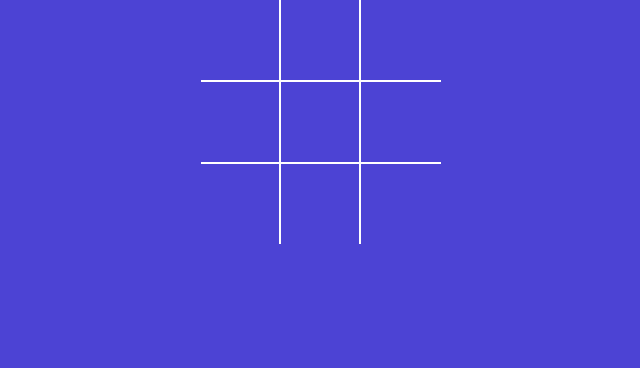
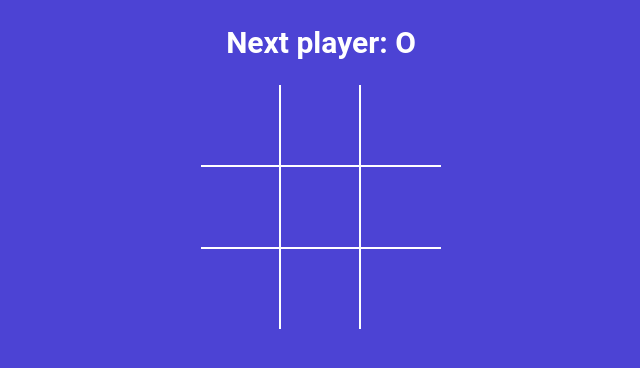
Before and after one commit to Wolfhunter437/Tic-Tac-Toe, a React (Vite) app: page / in a window 1280 px wide. Shown: the top 368 px of the page, without its empty margins (319-959 px from the left). Built offline with nearby package versions, Linux system fonts and the light colour scheme.

Commit message:
winner function added

```diff
--- a/src/App.jsx
+++ b/src/App.jsx
@@ -1,12 +1,39 @@
 import './App.scss'
+import React, { useState } from 'react'
 import Board from './Components/Board'
+import { calculateWinner } from './Winner'
 
 function App() {
 
+  const [squares, setSquares] = useState(Array(9).fill(null))
+  const [isXNext, setIsXNext] = useState(false);
+
+  const winner = calculateWinner(squares);
+  const nextPlayer = isXNext ? 'X' : 'O';
+  const statusMessage = winner ? `Winner is ${winner}` : `Next player: ${nextPlayer}`
+
+  const handleSquareClick = position => {
+    if(squares[position] || winner){
+      return;
+    }
+
+    setSquares((currentSquares) => {
+      return currentSquares.map((squareValue, pos) =>{
+        if(position === pos){
+          return isXNext ? 'X' : 'O';
+        }
+
+        return squareValue;
+      })
+    })
+
+    setIsXNext((currentIsXNext) => !currentIsXNext)
+  }
 
   return (
     <div className='app'>
-      <Board />
+      <h2>{statusMessage}</h2>
+      <Board squares={squares} handleSquareClick={handleSquareClick}/>
     </div>
   )
 }
--- a/src/Components/Board.jsx
+++ b/src/Components/Board.jsx
@@ -1,28 +1,6 @@
-import React, { useState } from 'react'
 import Square from './Square'
 
-export default function Board() {
-
-  const [squares, setSquares] = useState(Array(9).fill(null))
-  const [isXNext, setIsXNext] = useState(false);
-
-  const handleSquareClick = position => {
-    if(squares[position]){
-      return;
-    }
-
-    setSquares((currentSquares) => {
-      return currentSquares.map((squareValue, pos) =>{
-        if(position === pos){
-          return isXNext ? 'X' : 'O';
-        }
-
-        return squareValue;
-      })
-    })
-
-    setIsXNext((currentIsXNext) => !currentIsXNext)
-  }
+export default function Board({ squares, handleSquareClick }) {
 
   const renderSquare = position => {
     return (
--- /dev/null
+++ b/src/Winner.js
@@ -0,0 +1,19 @@
+export function calculateWinner(squares) {
+    const lines = [
+      [0, 1, 2],
+      [3, 4, 5],
+      [6, 7, 8],
+      [0, 3, 6],
+      [1, 4, 7],
+      [2, 5, 8],
+      [0, 4, 8],
+      [2, 4, 6],
+    ];
+    for (let i = 0; i < lines.length; i++) {
+      const [a, b, c] = lines[i];
+      if (squares[a] && squares[a] === squares[b] && squares[a] === squares[c]) {
+        return squares[a];
+      }
+    }
+    return null;
+  }
```
